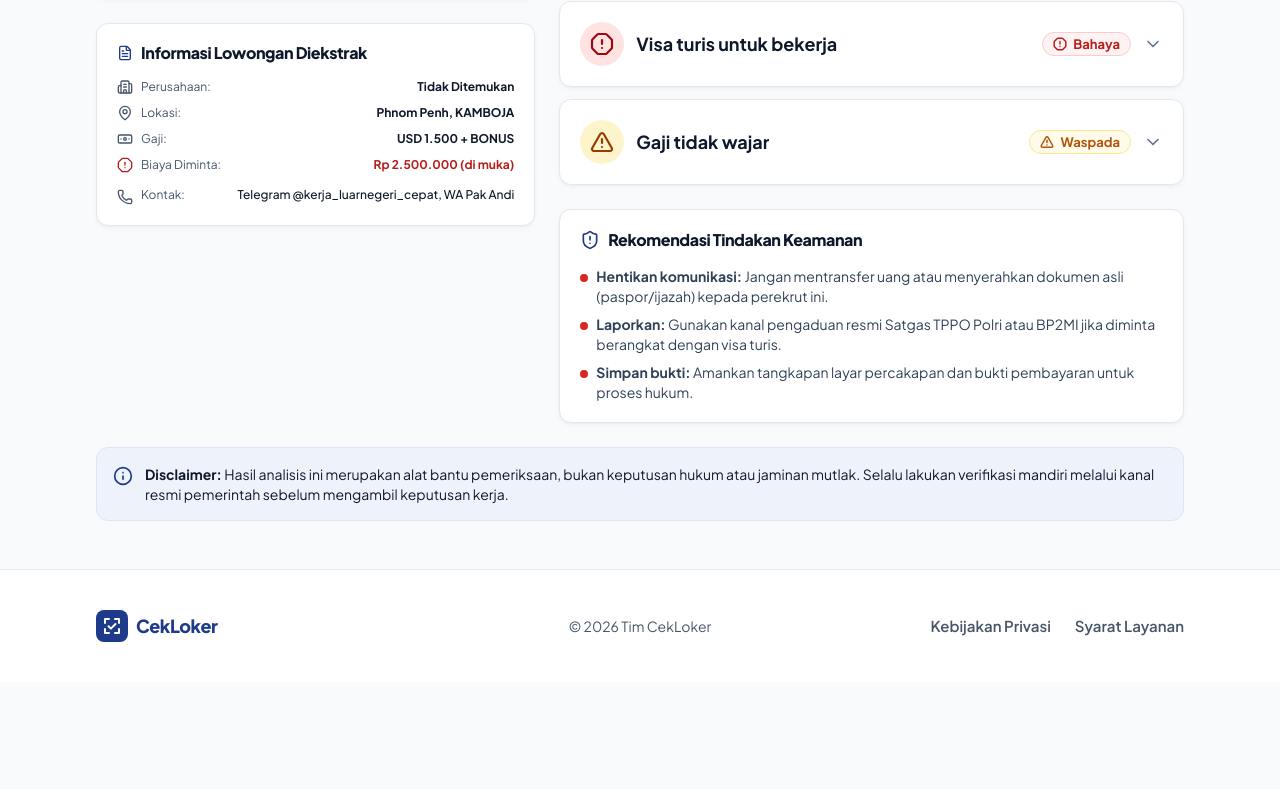
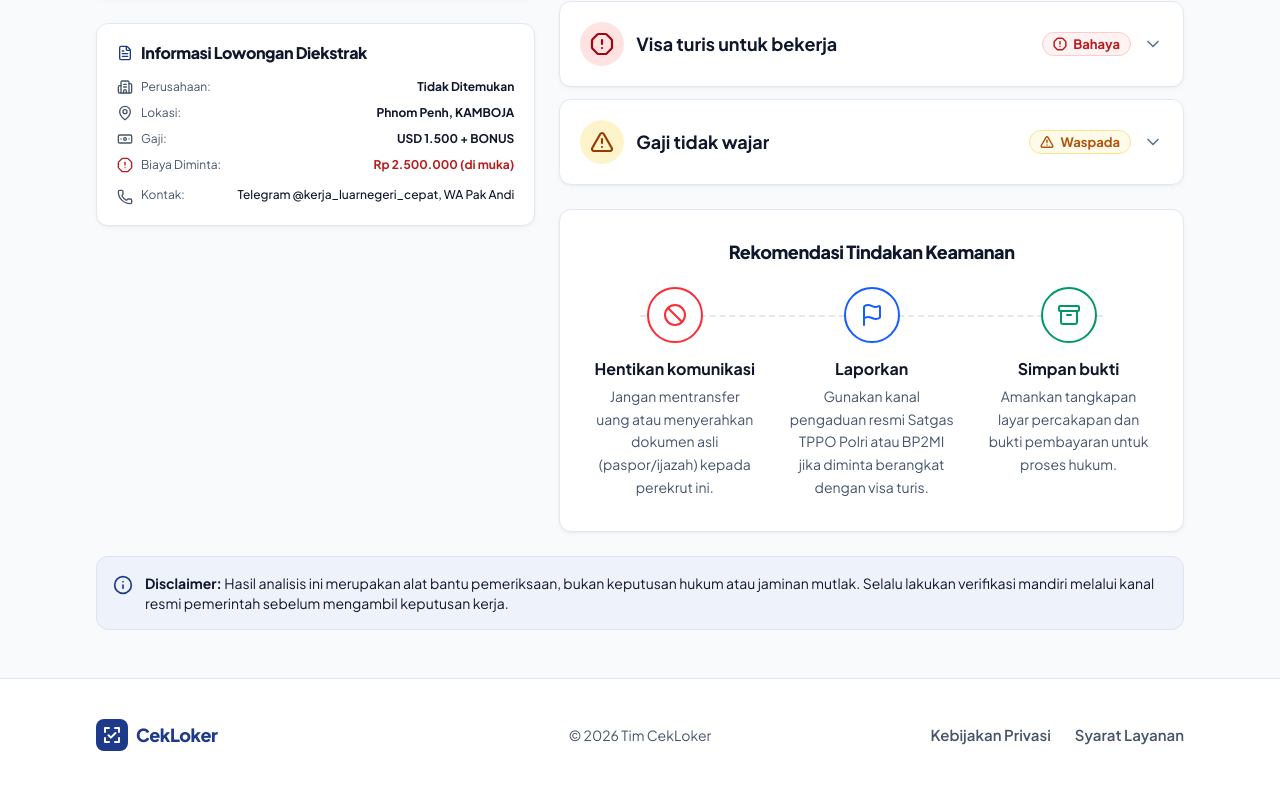
Before and after one commit to akmalscript/cekloker, a Next.js app in the folder apps/web/: page /hasil/kamboja in a window 1280 px wide. Shown: the part 985-1774 px from the top of the page. Before the commit the page ends 1667 px from the top, so only its background shows below. Built offline with nearby package versions, Linux system fonts and the light colour scheme; no server answers.

Commit message:
style: convert security recommendations into step-based card
Restyle security recommendations card into a horizontal step timeline with circular icons and dashed connector, removing the header icon.

```diff
--- a/apps/web/src/app/hasil/[id]/ResultClient.tsx
+++ b/apps/web/src/app/hasil/[id]/ResultClient.tsx
@@ -18,6 +18,9 @@ import {
   AlertCircle,
   ShieldCheck,
   TriangleAlert,
+  Ban,
+  Archive,
+  CheckCircle2,
 } from "lucide-react";
 import { cn } from "@/lib/utils";
 import { Navbar } from "@/components/Navbar";
@@ -469,6 +472,79 @@ export default function ResultClient({ id: rawId }: ResultClientProps) {
 
   const RiskBannerIcon = riskInfo.icon;
 
+  const recommendationSteps =
+    result.risk_level === "bahaya"
+      ? [
+          {
+            title: "Hentikan komunikasi",
+            desc: "Jangan mentransfer uang atau menyerahkan dokumen asli (paspor/ijazah) kepada perekrut ini.",
+            border: "border-red-500",
+            textColor: "text-red-500",
+            icon: Ban,
+          },
+          {
+            title: "Laporkan",
+            desc: "Gunakan kanal pengaduan resmi Satgas TPPO Polri atau BP2MI jika diminta berangkat dengan visa turis.",
+            border: "border-blue-600",
+            textColor: "text-blue-600",
+            icon: Flag,
+          },
+          {
+            title: "Simpan bukti",
+            desc: "Amankan tangkapan layar percakapan dan bukti pembayaran untuk proses hukum.",
+            border: "border-emerald-600",
+            textColor: "text-emerald-600",
+            icon: Archive,
+          },
+        ]
+      : result.risk_level === "waspada"
+      ? [
+          {
+            title: "Verifikasi langsung",
+            desc: "Hubungi kontak resmi perusahaan untuk memastikan nama perekrut benar-benar terdaftar.",
+            border: "border-amber-500",
+            textColor: "text-amber-600",
+            icon: Building2,
+          },
+          {
+            title: "Tolak pungutan liar",
+            desc: "Rekrutmen resmi tidak membebankan biaya tiket/pelatihan di muka tanpa rincian perjanjian kerja resmi.",
+            border: "border-red-500",
+            textColor: "text-red-500",
+            icon: Ban,
+          },
+          {
+            title: "Simpan bukti",
+            desc: "Amankan tangkapan layar percakapan dan berkas penawaran untuk verifikasi lebih lanjut.",
+            border: "border-emerald-600",
+            textColor: "text-emerald-600",
+            icon: Archive,
+          },
+        ]
+      : [
+          {
+            title: "Tetap cermat",
+            desc: "Pastikan Anda menandatangani Perjanjian Kerja (PK) yang disahkan oleh instansi resmi.",
+            border: "border-blue-600",
+            textColor: "text-blue-600",
+            icon: ShieldCheck,
+          },
+          {
+            title: "Kroscek visa & izin",
+            desc: "Pastikan jenis visa yang diterbitkan adalah visa kerja resmi (bukan visa wisata/kunjungan).",
+            border: "border-emerald-600",
+            textColor: "text-emerald-600",
+            icon: CheckCircle2,
+          },
+          {
+            title: "Simpan kontak darurat",
+            desc: "Catat nomor call center ketenagakerjaan atau perwakilan resmi sebelum memulai pekerjaan.",
+            border: "border-amber-500",
+            textColor: "text-amber-600",
+            icon: Archive,
+          },
+        ];
+
   return (
     <>
       <Navbar />
@@ -782,66 +858,43 @@ export default function ResultClient({ id: rawId }: ResultClientProps) {
               />
 
               {/* Rekomendasi Tindakan Keamanan */}
-              <div className="card p-5 bg-white space-y-4">
-                <h3 className="font-bold text-base text-ink flex items-center gap-2">
-                  <ShieldAlert className="h-5 w-5 text-navy" />
-                  <span>Rekomendasi Tindakan Keamanan</span>
+              <div className="card p-6 sm:p-8 bg-white shadow-card rounded-2xl border border-line space-y-6">
+                <h3 className="font-bold text-base sm:text-lg text-ink text-center">
+                  Rekomendasi Tindakan Keamanan
                 </h3>
 
-                <ul className="space-y-2 text-sm text-slate-700">
-                  {result.risk_level === "bahaya" ? (
-                    <>
-                      <li className="flex items-start gap-2">
-                        <span className="h-2 w-2 rounded-full bg-bahaya shrink-0 mt-2" />
-                        <span>
-                          <strong>Hentikan komunikasi:</strong> Jangan mentransfer uang atau menyerahkan dokumen asli (paspor/ijazah) kepada perekrut ini.
-                        </span>
-                      </li>
-                      <li className="flex items-start gap-2">
-                        <span className="h-2 w-2 rounded-full bg-bahaya shrink-0 mt-2" />
-                        <span>
-                          <strong>Laporkan:</strong> Gunakan kanal pengaduan resmi Satgas TPPO Polri atau BP2MI jika diminta berangkat dengan visa turis.
-                        </span>
-                      </li>
-                      <li className="flex items-start gap-2">
-                        <span className="h-2 w-2 rounded-full bg-bahaya shrink-0 mt-2" />
-                        <span>
-                          <strong>Simpan bukti:</strong> Amankan tangkapan layar percakapan dan bukti pembayaran untuk proses hukum.
-                        </span>
-                      </li>
-                    </>
-                  ) : result.risk_level === "waspada" ? (
-                    <>
-                      <li className="flex items-start gap-2">
-                        <span className="h-2 w-2 rounded-full bg-waspada shrink-0 mt-2" />
-                        <span>
-                          <strong>Verifikasi langsung:</strong> Hubungi kontak resmi perusahaan untuk memastikan nama perekrut benar-benar terdaftar.
-                        </span>
-                      </li>
-                      <li className="flex items-start gap-2">
-                        <span className="h-2 w-2 rounded-full bg-waspada shrink-0 mt-2" />
-                        <span>
-                          <strong>Tolak pungutan liar:</strong> Rekrutmen resmi tidak membebankan biaya tiket/pelatihan di muka tanpa rincian perjanjian kerja resmi.
-                        </span>
-                      </li>
-                    </>
-                  ) : (
-                    <>
-                      <li className="flex items-start gap-2">
-                        <span className="h-2 w-2 rounded-full bg-aman shrink-0 mt-2" />
-                        <span>
-                          <strong>Tetap cermat:</strong> Pastikan Anda menandatangani Perjanjian Kerja (PK) yang disahkan oleh instansi ketenagakerjaan resmi.
-                        </span>
-                      </li>
-                      <li className="flex items-start gap-2">
-                        <span className="h-2 w-2 rounded-full bg-aman shrink-0 mt-2" />
-                        <span>
-                          <strong>Kroscek visa:</strong> Pastikan jenis visa yang diterbitkan adalah visa kerja resmi (bukan visa wisata/kunjungan).
-                        </span>
-                      </li>
-                    </>
-                  )}
-                </ul>
+                <div className="relative">
+                  {/* Garis Putus-Putus Penghubung (Desktop) */}
+                  <div
+                    className="hidden md:block absolute top-7 left-12 right-12 border-t-2 border-dashed border-slate-200 z-0"
+                    aria-hidden="true"
+                  />
+
+                  {/* 3 Langkah Horizontal */}
+                  <div className="grid grid-cols-1 md:grid-cols-3 gap-6 sm:gap-8 relative z-10">
+                    {recommendationSteps.map((step, idx) => {
+                      const StepIcon = step.icon;
+                      return (
+                        <div key={idx} className="flex flex-col items-center text-center">
+                          <div
+                            className={cn(
+                              "h-14 w-14 rounded-full bg-white border-2 flex items-center justify-center shadow-xs transition-transform hover:scale-105",
+                              step.border
+                            )}
+                          >
+                            <StepIcon className={cn("h-6 w-6 stroke-[2]", step.textColor)} />
+                          </div>
+                          <h4 className="mt-3.5 font-bold text-sm sm:text-base text-ink">
+                            {step.title}
+                          </h4>
+                          <p className="mt-1 text-xs sm:text-sm text-slate-600 leading-relaxed max-w-xs">
+                            {step.desc}
+                          </p>
+                        </div>
+                      );
+                    })}
+                  </div>
+                </div>
               </div>
             </div>
           </div>
```
